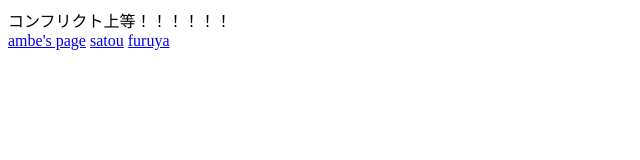
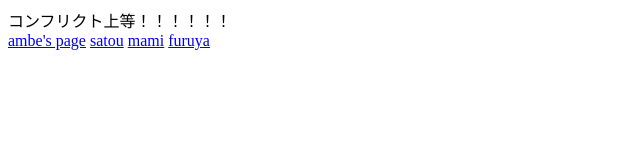
Before and after one commit to mamepika/team_project, a plain HTML site: page index.html in a window 1280 px wide. Shown: the full height of the page, 0-640 px from the left. Drawn offline with Linux system fonts and the light colour scheme.

Commit message:
add link

```diff
--- a/index.html
+++ b/index.html
@@ -10,7 +10,7 @@
     <article>
       <a href="./youknowcast.html">ambe's page</a>
       <a href="./mamepika.html">satou</a>
-
+      <a href="./Mamitsubute.html">mami</a>
 
       <a href="./a1935af.html">furuya</a>
     </article>
```
